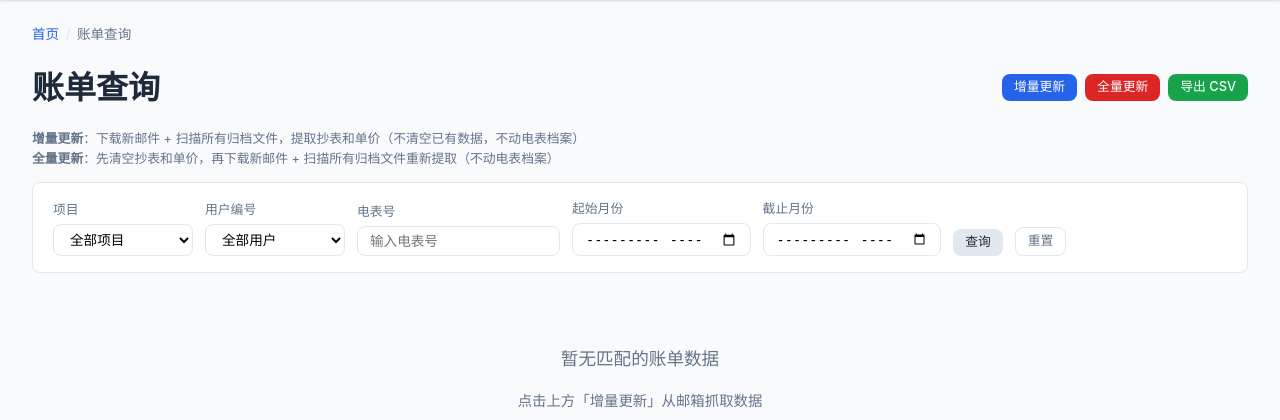
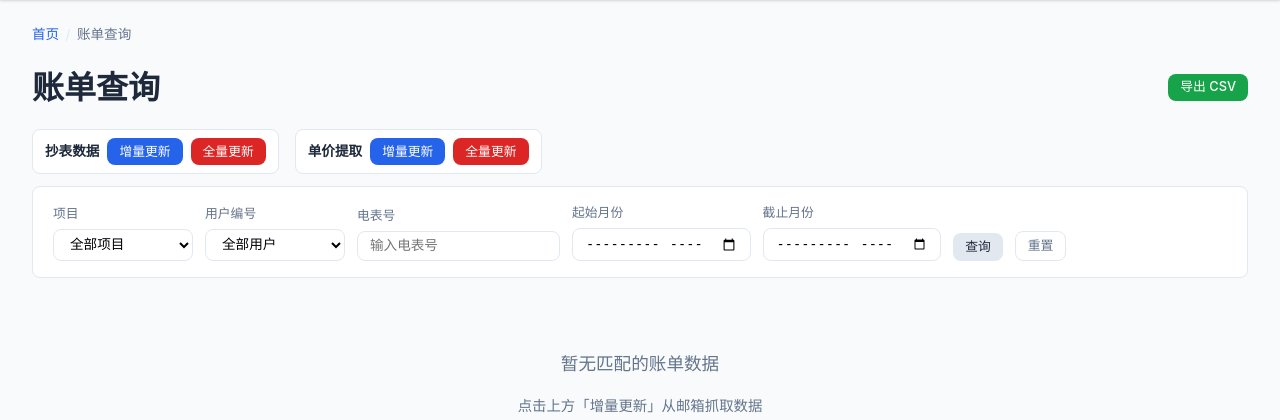
Before and after one commit to hilifer/PowerStat-Analytics, a Flask app: page /bills in a window 1280 px wide. Shown: the part 56-476 px from the top of the page. Run offline with Flask 3, Linux system fonts and the light colour scheme; data that the repository does not hold is empty.

Commit message:
feat: 抄表数据和单价提取各自独立的增量/全量更新
将原来的统一更新拆分为独立操作：

后端：
- _do_bill_update 新增 task_type 参数：readings / prices / all
- 全量模式按 task_type 分别清空对应表
- 新增 4 个 API 端点：
  POST /api/bills/readings/incremental
  POST /api/bills/readings/full
  POST /api/bills/prices/incremental
  POST /api/bills/prices/full
- 保留原有 /api/bills/incremental-update 和 full-update 兼容

前端（bills.html）：
- 两组按钮卡片：「抄表数据」和「单价提取」各有增量/全量
- 更新时禁用所有按钮，共享同一进度面板和日志

同时修复 OCR 大工业账单组件价格误提取（跳过电输电费等组件行）

https://claude.ai/code/session_01CQ2dc512YBhLM1JZ6zobQg

```diff
--- a/src/web/app.py
+++ b/src/web/app.py
@@ -507,16 +507,11 @@ def _register_routes(app: Flask, db: Database):
 
     # ---- 账单数据更新（共用核心逻辑） ----
 
-    def _do_bill_update(clear_first: bool, log_fn=None):
+    def _do_bill_update(clear_first: bool, task_type: str = "all", log_fn=None):
         """账单更新核心逻辑。
 
-        流程：
-        1. (全量) 清空 monthly_readings + price_records
-        2. 下载新邮件附件并归档
-        3. 扫描所有归档文件（新旧都扫）
-        4. 提取抄表数据（从所有文件加载 → 多轮提取 → 写入 monthly_readings）
-        5. 提取单价数据（图片 OCR → 写入 price_records）
-
+        task_type: 'readings' 只提取抄表数据, 'prices' 只提取单价, 'all' 两者都做
+        clear_first: 全量模式，先清空对应数据
         log_fn: 可选，外部传入的日志函数。不传则写入 BILL_REFRESH_STATUS。
         """
         status = app.config["BILL_REFRESH_STATUS"]
@@ -535,16 +530,20 @@ def _register_routes(app: Flask, db: Database):
             import re, shutil
 
             mode_label = "全量" if clear_first else "增量"
+            task_labels = {"readings": "抄表数据", "prices": "单价提取", "all": "全部"}
+            task_label = task_labels.get(task_type, task_type)
 
             # ---- 步骤 1：全量时先清空 ----
             if clear_first:
-                _log("清空抄表数据和单价记录…")
                 with db.connection() as conn:
-                    rc = conn.execute("SELECT COUNT(*) FROM monthly_readings").fetchone()[0]
-                    pc = conn.execute("SELECT COUNT(*) FROM price_records").fetchone()[0]
-                    conn.execute("DELETE FROM monthly_readings")
-                    conn.execute("DELETE FROM price_records")
-                _log(f"已清空 {rc} 条抄表数据、{pc} 条单价记录")
+                    if task_type in ("readings", "all"):
+                        rc = conn.execute("SELECT COUNT(*) FROM monthly_readings").fetchone()[0]
+                        conn.execute("DELETE FROM monthly_readings")
+                        _log(f"已清空 {rc} 条抄表数据")
+                    if task_type in ("prices", "all"):
+                        pc = conn.execute("SELECT COUNT(*) FROM price_records").fetchone()[0]
+                        conn.execute("DELETE FROM price_records")
+                        _log(f"已清空 {pc} 条单价记录")
 
             # ---- 步骤 2：下载新邮件附件 ----
             _log("正在连接邮箱搜索新附件…")
@@ -621,105 +620,107 @@ def _register_routes(app: Flask, db: Database):
 
             # ---- 步骤 4：提取抄表数据 ----
             dispatcher = SmartDispatcher()
-            all_sheets = []
+            readings_added = 0
+            ocr_count = 0
+            price_saved = 0
 
-            _log(f"[抄表] 开始从 {len(archive_files)} 个文件中提取…")
-            for i, (fpath, sinfo) in enumerate(archive_files, 1):
-                fname = Path(fpath).name
-                if i <= 3 or i % 10 == 0 or i == len(archive_files):
-                    _log(f"[抄表] 加载文件 [{i}/{len(archive_files)}] {fname}")
-                try:
-                    sheets = dispatcher.load_as_dataframes(fpath, sinfo)
-                    all_sheets.extend(sheets)
-                except Exception as e:
-                    log.error("加载文件失败 %s: %s", fname, e)
+            if task_type in ("readings", "all"):
+                all_sheets = []
+                _log(f"[抄表] 开始从 {len(archive_files)} 个文件中提取…")
+                for i, (fpath, sinfo) in enumerate(archive_files, 1):
+                    fname = Path(fpath).name
+                    if i <= 3 or i % 10 == 0 or i == len(archive_files):
+                        _log(f"[抄表] 加载文件 [{i}/{len(archive_files)}] {fname}")
+                    try:
+                        sheets = dispatcher.load_as_dataframes(fpath, sinfo)
+                        all_sheets.extend(sheets)
+                    except Exception as e:
+                        log.error("加载文件失败 %s: %s", fname, e)
 
-            _log(f"[抄表] 多轮扫描提取（{len(all_sheets)} 个 sheet）…")
-            extractor = MultiPassExtractor()
-            extractor.load_dataframes(all_sheets)
-            all_records = extractor.extract_all()
+                _log(f"[抄表] 多轮扫描提取（{len(all_sheets)} 个 sheet）…")
+                extractor = MultiPassExtractor()
+                extractor.load_dataframes(all_sheets)
+                all_records = extractor.extract_all()
 
-            readings_added = 0
-            _log(f"[抄表] 提取到 {len(all_records)} 条记录，写入数据库…")
-            for rec in all_records:
-                meter_number = rec.get("meter_number", "").strip()
-                if not meter_number:
-                    continue
-                month = rec.get("reading_month")
-                if not month or month == "unknown":
-                    continue
-                try:
-                    with db.connection() as conn:
-                        row = conn.execute("SELECT id FROM meters WHERE meter_number = ?",
-                                           (meter_number,)).fetchone()
-                    if not row:
+                _log(f"[抄表] 提取到 {len(all_records)} 条记录，写入数据库…")
+                for rec in all_records:
+                    meter_number = rec.get("meter_number", "").strip()
+                    if not meter_number:
                         continue
-                    meter_id = row["id"]
-                    db.upsert_reading(
-                        meter_id=meter_id,
-                        reading_month=month,
-                        sharp_peak=rec.get("sharp_peak"),
-                        peak=rec.get("peak"),
-                        flat=rec.get("flat"),
-                        valley=rec.get("valley"),
-                        total_kwh=rec.get("total_kwh"),
-                        source_file=rec.get("source_file"),
-                        source_sheet=rec.get("source_sheet"),
-                    )
-                    readings_added += 1
-                except Exception as e:
-                    log.error("抄表入库失败: %s - %s", meter_number, e)
+                    month = rec.get("reading_month")
+                    if not month or month == "unknown":
+                        continue
+                    try:
+                        with db.connection() as conn:
+                            row = conn.execute("SELECT id FROM meters WHERE meter_number = ?",
+                                               (meter_number,)).fetchone()
+                        if not row:
+                            continue
+                        meter_id = row["id"]
+                        db.upsert_reading(
+                            meter_id=meter_id,
+                            reading_month=month,
+                            sharp_peak=rec.get("sharp_peak"),
+                            peak=rec.get("peak"),
+                            flat=rec.get("flat"),
+                            valley=rec.get("valley"),
+                            total_kwh=rec.get("total_kwh"),
+                            source_file=rec.get("source_file"),
+                            source_sheet=rec.get("source_sheet"),
+                        )
+                        readings_added += 1
+                    except Exception as e:
+                        log.error("抄表入库失败: %s - %s", meter_number, e)
 
             # ---- 步骤 5：提取单价数据（图片 OCR） ----
-            all_ocr = []
+            if task_type in ("prices", "all"):
+                all_ocr = []
+                _log(f"[单价] 开始从 {len(archive_files)} 个文件中识别图片…")
+                for i, (fpath, sinfo) in enumerate(archive_files, 1):
+                    fname = Path(fpath).name
+                    file_type = dispatcher.detect_type(fpath)
+                    if file_type != "image":
+                        continue
+                    ocr_count += 1
+                    if ocr_count <= 3 or ocr_count % 10 == 0:
+                        _log(f"[单价] OCR 图片 [{ocr_count}] {fname}")
+                    try:
+                        ocr = dispatcher.ocr_engine.extract_from_image(fpath, sinfo)
+                        if ocr.has_any_data():
+                            all_ocr.append(ocr)
+                            if ocr.has_price_data():
+                                _log(f"  OCR 单价: {fname} → 用户={ocr.user_id or '?'}, "
+                                     f"月={ocr.reading_month or '?'}, "
+                                     f"尖={ocr.sharp_peak_price}, 峰={ocr.peak_price}, "
+                                     f"平={ocr.flat_price}, 谷={ocr.valley_price}, "
+                                     f"均价={ocr.average_price}")
+                            elif ocr.user_id:
+                                _log(f"  OCR: {fname} → 用户={ocr.user_id}, 未提取到单价")
+                    except Exception as e:
+                        log.error("OCR 失败 %s: %s", fname, e)
 
-            _log(f"[单价] 开始从 {len(archive_files)} 个文件中识别图片…")
-            ocr_count = 0
-            for i, (fpath, sinfo) in enumerate(archive_files, 1):
-                fname = Path(fpath).name
-                file_type = dispatcher.detect_type(fpath)
-                if file_type != "image":
-                    continue
-                ocr_count += 1
-                if ocr_count <= 3 or ocr_count % 10 == 0:
-                    _log(f"[单价] OCR 图片 [{ocr_count}] {fname}")
-                try:
-                    ocr = dispatcher.ocr_engine.extract_from_image(fpath, sinfo)
-                    if ocr.has_any_data():
-                        all_ocr.append(ocr)
-                        if ocr.has_price_data():
-                            _log(f"  OCR 单价: {fname} → 用户={ocr.user_id or '?'}, "
-                                 f"月={ocr.reading_month or '?'}, "
-                                 f"尖={ocr.sharp_peak_price}, 峰={ocr.peak_price}, "
-                                 f"平={ocr.flat_price}, 谷={ocr.valley_price}, "
-                                 f"均价={ocr.average_price}")
-                        elif ocr.user_id:
-                            _log(f"  OCR: {fname} → 用户={ocr.user_id}, 未提取到单价")
-                except Exception as e:
-                    log.error("OCR 失败 %s: %s", fname, e)
+                _log(f"[单价] OCR 识别 {ocr_count} 张图片，有效 {len(all_ocr)} 条，写入数据库…")
+                for ocr in all_ocr:
+                    if ocr.user_id and ocr.reading_month:
+                        try:
+                            db.upsert_price(
+                                user_id=ocr.user_id,
+                                reading_month=ocr.reading_month,
+                                sharp_peak_price=ocr.sharp_peak_price,
+                                peak_price=ocr.peak_price,
+                                flat_price=ocr.flat_price,
+                                valley_price=ocr.valley_price,
+                                average_price=ocr.average_price,
+                                source_file=ocr.source_file,
+                            )
+                            if ocr.has_price_data():
+                                price_saved += 1
+                        except Exception as e:
+                            log.error("单价入库失败: %s", e)
 
-            price_saved = 0
-            _log(f"[单价] OCR 识别 {ocr_count} 张图片，有效 {len(all_ocr)} 条，写入数据库…")
-            for ocr in all_ocr:
-                if ocr.user_id and ocr.reading_month:
-                    try:
-                        db.upsert_price(
-                            user_id=ocr.user_id,
-                            reading_month=ocr.reading_month,
-                            sharp_peak_price=ocr.sharp_peak_price,
-                            peak_price=ocr.peak_price,
-                            flat_price=ocr.flat_price,
-                            valley_price=ocr.valley_price,
-                            average_price=ocr.average_price,
-                            source_file=ocr.source_file,
-                        )
-                        if ocr.has_price_data():
-                            price_saved += 1
-                    except Exception as e:
-                        log.error("单价入库失败: %s", e)
-
-            _log(f"{mode_label}更新完成！抄表数据 {readings_added} 条，单价 {price_saved} 条"
-                 f"（扫描 {len(archive_files)} 个文件，OCR {ocr_count} 张图片，新邮件 {new_email_count} 个）")
+            _log(f"[{task_label}] {mode_label}更新完成！"
+                 f"抄表 {readings_added} 条，单价 {price_saved} 条"
+                 f"（扫描 {len(archive_files)} 个文件，OCR {ocr_count} 张，新邮件 {new_email_count} 个）")
             status["result"] = {
                 "readings_added": readings_added,
                 "prices_added": price_saved,
@@ -734,7 +735,7 @@ def _register_routes(app: Flask, db: Database):
             _log(f"错误: {e}")
             status["result"] = {"error": str(e)}
 
-    def _start_bill_update(clear_first: bool):
+    def _start_bill_update(clear_first: bool, task_type: str = "all"):
         """启动账单更新后台任务。"""
         lock = app.config["BILL_REFRESH_LOCK"]
         status = app.config["BILL_REFRESH_STATUS"]
@@ -743,32 +744,54 @@ def _register_routes(app: Flask, db: Database):
             return jsonify({"error": "账单更新任务正在执行中"}), 409
 
         mode = "全量" if clear_first else "增量"
+        task_labels = {"readings": "抄表数据", "prices": "单价提取", "all": "全部"}
+        task_label = task_labels.get(task_type, task_type)
         status["running"] = True
-        status["progress"] = f"正在启动{mode}更新…"
+        status["progress"] = f"正在启动{task_label}{mode}更新…"
         status["result"] = None
         status["logs"] = []
         status["started_at"] = datetime.now().strftime("%H:%M:%S")
 
         def _worker():
             try:
-                _do_bill_update(clear_first)
+                _do_bill_update(clear_first, task_type=task_type)
             finally:
                 status["running"] = False
                 lock.release()
 
         t = threading.Thread(target=_worker, daemon=True)
         t.start()
-        return jsonify({"success": True, "message": f"账单{mode}更新已启动"})
+        return jsonify({"success": True, "message": f"{task_label}{mode}更新已启动"})
 
     @app.route("/api/bills/incremental-update", methods=["POST"])
     def bill_incremental_update():
-        """增量更新：下载新邮件 + 扫描所有归档文件，提取抄表和单价（不清空、不动电表档案）。"""
-        return _start_bill_update(clear_first=False)
+        """增量更新：下载新邮件 + 扫描所有归档文件，提取抄表和单价。"""
+        return _start_bill_update(clear_first=False, task_type="all")
 
     @app.route("/api/bills/full-update", methods=["POST"])
     def bill_full_update():
         """全量更新：清空抄表+单价，下载新邮件 + 扫描所有归档文件重新提取。"""
-        return _start_bill_update(clear_first=True)
+        return _start_bill_update(clear_first=True, task_type="all")
+
+    @app.route("/api/bills/readings/incremental", methods=["POST"])
+    def bill_readings_incremental():
+        """抄表数据增量更新。"""
+        return _start_bill_update(clear_first=False, task_type="readings")
+
+    @app.route("/api/bills/readings/full", methods=["POST"])
+    def bill_readings_full():
+        """抄表数据全量更新：清空 monthly_readings 后重新提取。"""
+        return _start_bill_update(clear_first=True, task_type="readings")
+
+    @app.route("/api/bills/prices/incremental", methods=["POST"])
+    def bill_prices_incremental():
+        """单价提取增量更新。"""
+        return _start_bill_update(clear_first=False, task_type="prices")
+
+    @app.route("/api/bills/prices/full", methods=["POST"])
+    def bill_prices_full():
+        """单价提取全量更新：清空 price_records 后重新提取。"""
+        return _start_bill_update(clear_first=True, task_type="prices")
 
     # ---- 账单更新状态轮询 API ----
     @app.route("/api/bill-refresh-status")
--- a/templates/bills.html
+++ b/templates/bills.html
@@ -10,19 +10,29 @@
 
 <div style="display:flex; align-items:center; justify-content:space-between; margin-bottom:1rem; flex-wrap:wrap; gap:0.5rem;">
     <h1 style="margin:0;">账单查询</h1>
-    <div style="display:flex; gap:0.5rem; align-items:center;">
-        <button type="button" class="btn btn-primary btn-sm" id="btnIncremental"
-                onclick="startBillUpdate('incremental')">增量更新</button>
-        <button type="button" class="btn btn-danger btn-sm" id="btnFull"
-                onclick="startBillUpdate('full')">全量更新</button>
-        <a href="{{ url_for('export_csv') }}" class="btn btn-success btn-sm">导出 CSV</a>
-    </div>
+    <a href="{{ url_for('export_csv') }}" class="btn btn-success btn-sm">导出 CSV</a>
 </div>
 
-<!-- 更新说明 -->
-<div style="font-size:0.8rem; color:var(--text-secondary); margin-bottom:0.75rem;">
-    <strong>增量更新</strong>：下载新邮件 + 扫描所有归档文件，提取抄表和单价（不清空已有数据，不动电表档案）<br>
-    <strong>全量更新</strong>：先清空抄表和单价，再下载新邮件 + 扫描所有归档文件重新提取（不动电表档案）
+<!-- 操作按钮区 -->
+<div style="display:flex; gap:1rem; margin-bottom:0.75rem; flex-wrap:wrap;">
+    <!-- 抄表数据 -->
+    <div style="display:flex; align-items:center; gap:0.5rem; padding:0.5rem 0.75rem;
+                background:var(--surface); border:1px solid var(--border); border-radius:var(--radius);">
+        <span style="font-size:0.85rem; font-weight:600; color:var(--text); white-space:nowrap;">抄表数据</span>
+        <button type="button" class="btn btn-primary btn-sm update-btn"
+                onclick="startBillUpdate('incremental','readings')">增量更新</button>
+        <button type="button" class="btn btn-danger btn-sm update-btn"
+                onclick="startBillUpdate('full','readings')">全量更新</button>
+    </div>
+    <!-- 单价提取 -->
+    <div style="display:flex; align-items:center; gap:0.5rem; padding:0.5rem 0.75rem;
+                background:var(--surface); border:1px solid var(--border); border-radius:var(--radius);">
+        <span style="font-size:0.85rem; font-weight:600; color:var(--text); white-space:nowrap;">单价提取</span>
+        <button type="button" class="btn btn-primary btn-sm update-btn"
+                onclick="startBillUpdate('incremental','prices')">增量更新</button>
+        <button type="button" class="btn btn-danger btn-sm update-btn"
+                onclick="startBillUpdate('full','prices')">全量更新</button>
+    </div>
 </div>
 
 <!-- 更新进度面板 -->
@@ -188,20 +198,36 @@
 
 <script>
 /* === 账单数据更新（不离开页面） === */
-function startBillUpdate(mode) {
+var taskLabels = { readings: '抄表数据', prices: '单价提取', all: '全部' };
+
+function startBillUpdate(mode, taskType) {
+    taskType = taskType || 'all';
+    var label = taskLabels[taskType] || taskType;
+
     if (mode === 'full') {
-        if (!confirm('全量更新将执行以下操作：\n\n1. 清空所有抄表数据（monthly_readings）\n2. 清空所有单价记录（price_records）\n3. 下载新邮件附件\n4. 扫描所有归档文件重新提取\n\n电表档案不受影响。确定继续？')) {
+        var warns = {
+            readings: '将清空所有抄表数据（monthly_readings），然后重新提取。',
+            prices:   '将清空所有单价记录（price_records），然后重新提取。',
+            all:      '将清空所有抄表数据和单价记录，然后重新提取。'
+        };
+        if (!confirm(label + '全量更新\n\n' + (warns[taskType] || warns.all) + '\n\n电表档案不受影响。确定继续？')) {
             return;
         }
     }
 
-    var url = mode === 'full'
-        ? '/api/bills/full-update'
-        : '/api/bills/incremental-update';
+    // 构建 API URL
+    var urlMap = {
+        'incremental_readings': '/api/bills/readings/incremental',
+        'full_readings':        '/api/bills/readings/full',
+        'incremental_prices':   '/api/bills/prices/incremental',
+        'full_prices':          '/api/bills/prices/full',
+        'incremental_all':      '/api/bills/incremental-update',
+        'full_all':             '/api/bills/full-update'
+    };
+    var url = urlMap[mode + '_' + taskType] || '/api/bills/incremental-update';
 
-    // 禁用按钮
-    document.getElementById('btnIncremental').disabled = true;
-    document.getElementById('btnFull').disabled = true;
+    // 禁用所有更新按钮
+    disableAllButtons();
 
     // 显示进度面板
     var panel = document.getElementById('billRefreshPanel');
@@ -211,7 +237,7 @@ function startBillUpdate(mode) {
 
     panel.style.display = '';
     spinner.style.display = '';
-    progress.textContent = '正在启动' + (mode === 'full' ? '全量' : '增量') + '更新…';
+    progress.textContent = '正在启动' + label + (mode === 'full' ? '全量' : '增量') + '更新…';
     logsDiv.innerHTML = '';
 
     fetch(url, { method: 'POST' })
@@ -220,22 +246,23 @@ function startBillUpdate(mode) {
             if (data.error) {
                 progress.textContent = '错误: ' + data.error;
                 spinner.style.display = 'none';
-                enableButtons();
+                enableAllButtons();
                 return;
             }
-            // 启动轮询
             startPolling();
         })
         .catch(function(e) {
             progress.textContent = '请求失败: ' + e;
             spinner.style.display = 'none';
-            enableButtons();
+            enableAllButtons();
         });
 }
 
-function enableButtons() {
-    document.getElementById('btnIncremental').disabled = false;
-    document.getElementById('btnFull').disabled = false;
+function disableAllButtons() {
+    document.querySelectorAll('.update-btn').forEach(function(b) { b.disabled = true; });
+}
+function enableAllButtons() {
+    document.querySelectorAll('.update-btn').forEach(function(b) { b.disabled = false; });
 }
 
 var pollTimer = null;
@@ -268,7 +295,7 @@ function pollBillStatus() {
                 progress.textContent = data.progress || '完成';
                 clearInterval(pollTimer);
                 pollTimer = null;
-                enableButtons();
+                enableAllButtons();
 
                 // 2秒后刷新页面显示新数据
                 setTimeout(function() { location.reload(); }, 2000);
@@ -291,8 +318,7 @@ function escapeHtml(s) {
             if (data.running) {
                 document.getElementById('billRefreshPanel').style.display = '';
                 document.getElementById('billProgress').textContent = data.progress || '处理中…';
-                document.getElementById('btnIncremental').disabled = true;
-                document.getElementById('btnFull').disabled = true;
+                disableAllButtons();
                 if (data.logs && data.logs.length) {
                     document.getElementById('billLogs').innerHTML = data.logs.map(function(l) {
                         return '<div>' + escapeHtml(l) + '</div>';
```
